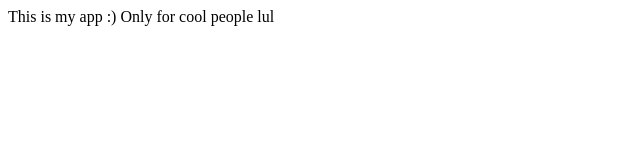
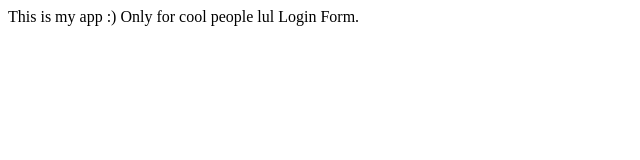
Before and after one commit to JCastilloReyes/myAppSample, a plain HTML site: page index.html in a window 1280 px wide. Shown: the full height of the page, 0-640 px from the left. Drawn offline with Linux system fonts and the light colour scheme.

Commit message:
login form

```diff
--- /dev/null
+++ b/dir2/app2.js
@@ -0,0 +1 @@
+console.log('Gangnam Style');
--- a/index.html
+++ b/index.html
@@ -8,6 +8,7 @@
 
 <body>
     This is my app :) Only for cool people lul
+    Login Form.
 </body>
 
 </html>
```
Also changed, not shown: log.txt (added), login.html (added).
